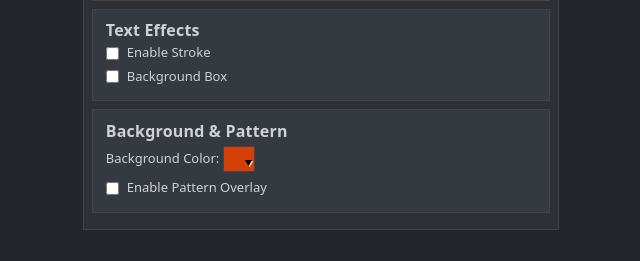
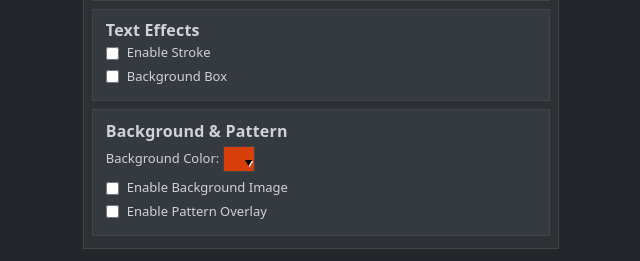
Before and after one commit to albaughe/ThumbGen-Flask, a Flask app: page / in a window 1280 px wide. Shown: the part 588-849 px from the top of the page, without its empty margins (69-709 px from the left). Run offline with Flask 3, Linux system fonts and the light colour scheme; some libraries are stand-ins or nearby versions.

Commit message:
Fixed background options

```diff
--- a/app.py
+++ b/app.py
@@ -164,8 +164,19 @@ def apply_settings(settings):
     generator.bg_image_x_offset = settings['bg_image_x_offset']
     generator.bg_image_y_offset = settings['bg_image_y_offset']
 
-    # Background image (disabled - removed from UI)
-    generator.background_image = None
+    # Background image
+    if settings['background_image_enabled']:
+        bg_img = settings['background_image']
+        if bg_img and bg_img not in ['None', 'Custom', '']:
+            generator.background_image = resource_manager.get_background_image(bg_img)  # type: ignore
+        else:
+            available_backgrounds = resource_manager.get_background_names()
+            if available_backgrounds:
+                generator.background_image = resource_manager.get_background_image(available_backgrounds[0])  # type: ignore
+            else:
+                generator.background_image = None
+    else:
+        generator.background_image = None
 
     # Pattern
     if settings['pattern_enabled']:
--- a/templates/index.html
+++ b/templates/index.html
@@ -827,6 +827,67 @@
 
 
 
+                            <!-- Background Image Toggle -->
+                            <div class="mb-2 d-flex align-items-center gap-2">
+                                <input type="checkbox" name="background_image_enabled" id="background_image_enabled">
+                                <label for="background_image_enabled" class="mb-0 small">Enable Background Image</label>
+                            </div>
+
+                            <!-- Background Image Controls (initially hidden) -->
+                            <div id="background_image_controls" style="display: none;">
+                                <div class="mb-2">
+                                    <label class="form-label">Background Image:</label>
+                                    <select name="background_image" class="form-select form-select-sm">
+                                        {% for bg in backgrounds %}
+                                        <option value="{{ bg }}">{{ bg }}</option>
+                                        {% endfor %}
+                                    </select>
+                                </div>
+                                <div class="mb-2">
+                                    <label class="form-label mb-0">Opacity:</label>
+                                    <div class="slider-group" data-default="100">
+                                        <input type="range" name="background_opacity" min="0" max="100"
+                                               value="100" class="form-range w-60px">
+                                        <input type="number" min="0" max="100" value="100"
+                                               class="form-control form-control-sm w-60px">
+                                        <button type="button" class="reset-btn btn btn-secondary btn-sm px-2 py-0">↺</button>
+                                    </div>
+                                </div>
+                                <div class="mb-2">
+                                    <div class="row g-2">
+                                        <div class="col-4">
+                                            <label class="form-label mb-0">Scale:</label>
+                                            <div class="slider-group" data-default="100">
+                                                <input type="range" name="bg_image_scale" min="10" max="200"
+                                                       value="100" class="form-range w-100">
+                                                <input type="number" min="10" max="500" value="100"
+                                                       class="form-control form-control-sm w-100">
+                                                <button type="button" class="reset-btn btn btn-secondary btn-sm px-2 py-0">↺</button>
+                                            </div>
+                                        </div>
+                                        <div class="col-4">
+                                            <label class="form-label mb-0">X Offset:</label>
+                                            <div class="slider-group" data-default="0">
+                                                <input type="range" name="bg_image_x_offset" min="-200" max="200"
+                                                       value="0" class="form-range w-100">
+                                                <input type="number" min="-500" max="500" value="0"
+                                                       class="form-control form-control-sm w-100">
+                                                <button type="button" class="reset-btn btn btn-secondary btn-sm px-2 py-0">↺</button>
+                                            </div>
+                                        </div>
+                                        <div class="col-4">
+                                            <label class="form-label mb-0">Y Offset:</label>
+                                            <div class="slider-group" data-default="0">
+                                                <input type="range" name="bg_image_y_offset" min="-200" max="200"
+                                                       value="0" class="form-range w-100">
+                                                <input type="number" min="-500" max="500" value="0"
+                                                       class="form-control form-control-sm w-100">
+                                                <button type="button" class="reset-btn btn btn-secondary btn-sm px-2 py-0">↺</button>
+                                            </div>
+                                        </div>
+                                    </div>
+                                </div>
+                            </div>
 
                             <!-- Pattern Toggle -->
                             <div class="mb-2 d-flex align-items-center gap-2">
@@ -1071,6 +1132,27 @@
 
 
         function setupToggleControls() {
+            // Background Image Toggle (with auto-selection)
+            const bgImageCheckbox = document.getElementById('background_image_enabled');
+            const bgImageControls = document.getElementById('background_image_controls');
+            const bgImageSelect = document.querySelector('[name="background_image"]');
+
+            if (bgImageCheckbox && bgImageControls) {
+                bgImageCheckbox.addEventListener('change', function() {
+                    if (this.checked) {
+                        bgImageControls.style.display = 'block';
+                        // Auto-select first background if available
+                        if (bgImageSelect && bgImageSelect.options.length > 0) {
+                            bgImageSelect.selectedIndex = 0;
+                            bgImageSelect.dispatchEvent(new Event('change', { bubbles: true }));
+                        }
+                    } else {
+                        bgImageControls.style.display = 'none';
+                    }
+                    scheduleUpdate(50);
+                });
+            }
+
             // Pattern Toggle (with auto-selection)
             const patternCheckbox = document.getElementById('pattern_enabled');
             const patternControls = document.getElementById('pattern_controls');
```
